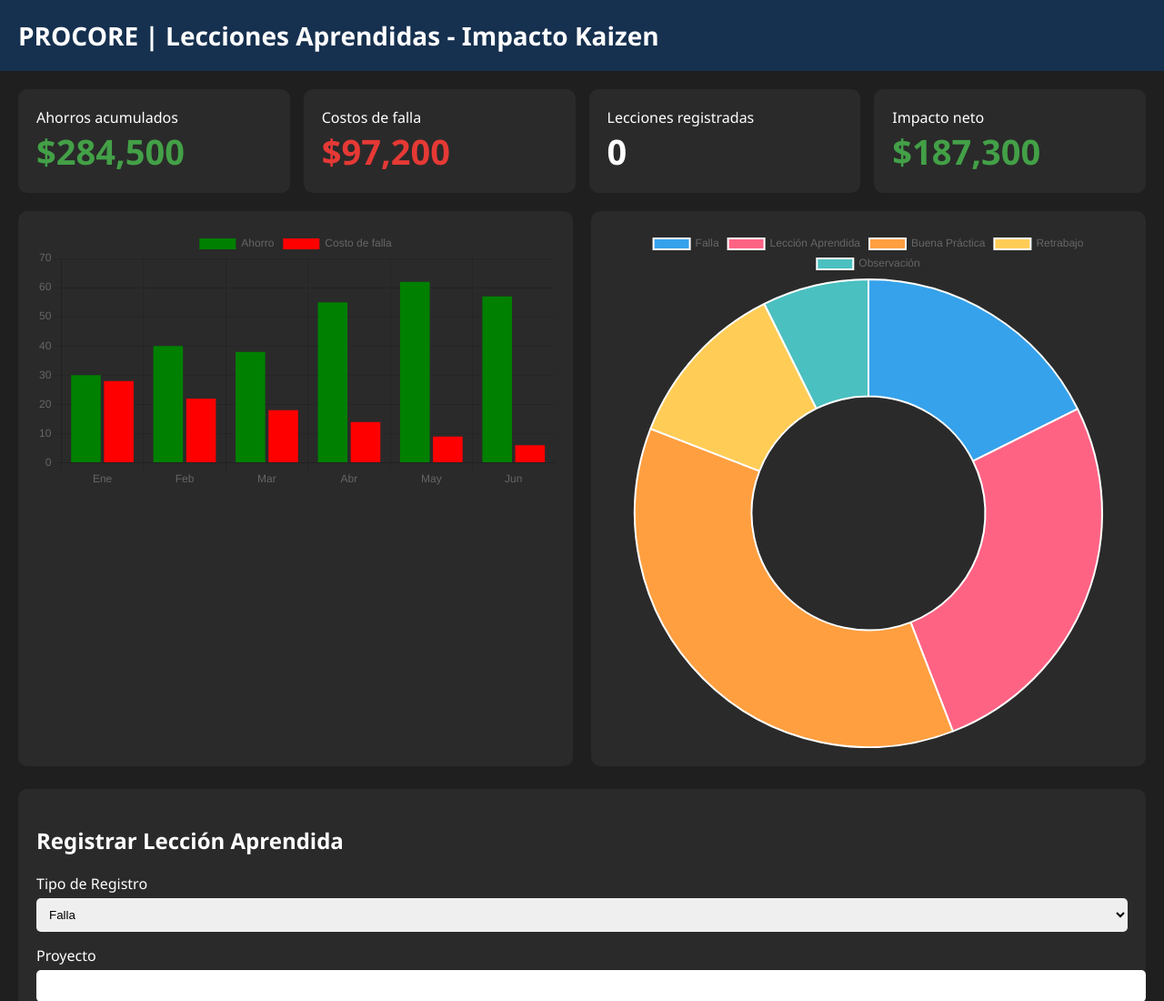
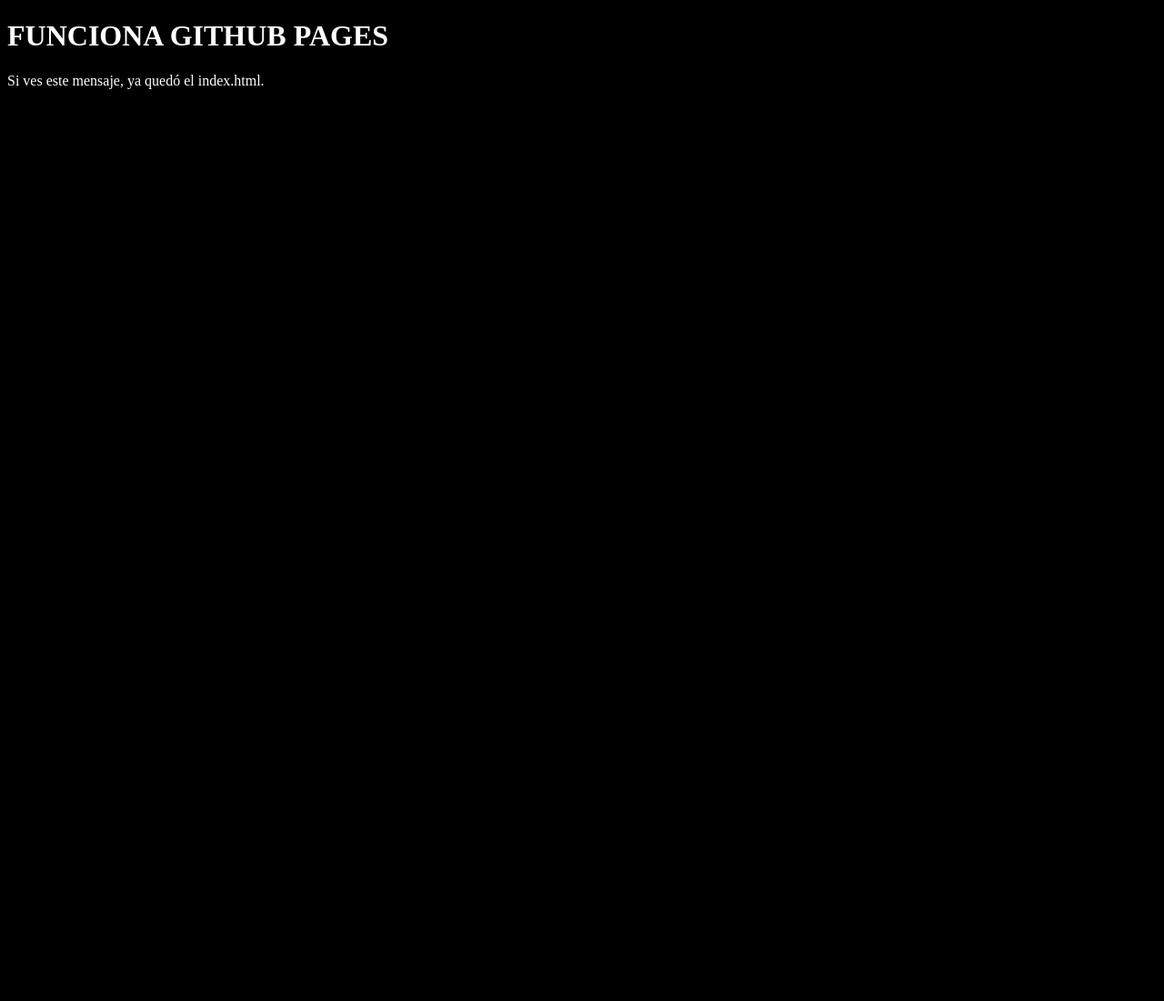
Before and after one commit to Jeremy-Lom/Value-Learning-System, a plain HTML site: page index.html in a window 1280 px wide. Shown: the top 1100 px of the page at 91% size. After the commit the page ends 800 px from the top, so only its background shows below. Drawn offline with nearby package versions, Linux system fonts and the light colour scheme.

Commit message:
Update index.html

```diff
--- a/index.html
+++ b/index.html
@@ -1,410 +1,10 @@
 <!DOCTYPE html>
-<html lang="es">
+<html>
 <head>
-<meta charset="UTF-8">
-<meta name="viewport" content="width=device-width, initial-scale=1.0">
-<title>PROCORE | Lecciones Aprendidas</title>
-
-<script src="https://cdn.jsdelivr.net/npm/chart.js"></script>
-
-<style>
-
-body{
-
-    background:#1f1f1f;
-
-    color:white;
-
-    font-family:Segoe UI;
-
-    margin:0;
-
-}
-
-.header{
-
-    background:#16304f;
-
-    padding:20px;
-
-    font-size:28px;
-
-    font-weight:bold;
-
-}
-
-.container{
-
-    padding:20px;
-
-}
-
-.cards{
-
-    display:grid;
-
-    grid-template-columns:repeat(4,1fr);
-
-    gap:15px;
-
-}
-
-.card{
-
-    background:#2a2a2a;
-
-    border-radius:10px;
-
-    padding:20px;
-
-}
-
-.valor{
-
-    font-size:38px;
-
-    font-weight:bold;
-
-}
-
-.green{
-
-    color:#43a047;
-
-}
-
-.red{
-
-    color:#e53935;
-
-}
-
-.white{
-
-    color:white;
-
-}
-
-.grid{
-
-    display:grid;
-
-    grid-template-columns:1fr 1fr;
-
-    gap:20px;
-
-    margin-top:20px;
-
-}
-
-.chart-container{
-
-    background:#2a2a2a;
-
-    border-radius:10px;
-
-    padding:20px;
-
-}
-
-.formulario{
-
-    margin-top:25px;
-
-    background:#2a2a2a;
-
-    border-radius:10px;
-
-    padding:20px;
-
-}
-
-input,select,textarea{
-
-    width:100%;
-
-    padding:10px;
-
-    margin-top:5px;
-
-    margin-bottom:15px;
-
-    border:none;
-
-    border-radius:5px;
-
-}
-
-button{
-
-    background:#1976d2;
-
-    color:white;
-
-    border:none;
-
-    padding:12px 20px;
-
-    border-radius:5px;
-
-    cursor:pointer;
-
-}
-
-table{
-
-    width:100%;
-
-    margin-top:20px;
-
-    border-collapse:collapse;
-
-}
-
-th,td{
-
-    border:1px solid #444;
-
-    padding:10px;
-
-}
-
-th{
-
-    background:#16304f;
-
-}
-</style>
-
+<title>Prueba</title>
 </head>
-
-<body>
-
-<div class="header">
-
-PROCORE | Lecciones Aprendidas - Impacto Kaizen
-</div>
-
-<div class="container">
-
-<div class="cards">
-
-<div class="card">
-
-Ahorros acumulados
-<div class="valor green">$284,500</div>
-</div>
-
-<div class="card">
-
-Costos de falla
-<div class="valor red">$97,200</div>
-</div>
-
-<div class="card">
-
-Lecciones registradas
-<div class="valor white" id="totalRegistros">0</div>
-</div>
-
-<div class="card">
-
-Impacto neto
-<div class="valor green">$187,300</div>
-</div>
-
-</div>
-
-<div class="grid">
-
-<div class="chart-container">
-<canvas id="grafica1"></canvas>
-</div>
-
-<div class="chart-container">
-<canvas id="grafica2"></canvas>
-</div>
-
-</div>
-
-<div class="formulario">
-
-<h2>Registrar Lección Aprendida</h2>
-
-<label>Tipo de Registro</label>
-<select id="tipo">
-<option>Falla</option>
-<option>Lección Aprendida</option>
-<option>Buena Práctica</option>
-<option>Retrabajo</option>
-<option>Observación</option>
-</select>
-
-<label>Proyecto</label>
-<input id="proyecto">
-
-<label>Departamento</label>
-<select id="departamento">
-<option>Producción</option>
-<option>Ingeniería HVAC</option>
-<option>Ingeniería F&P</option>
-<option>Compras</option>
-<option>Calidad</option>
-<option>Procesos</option>
-<option>RH</option>
-</select>
-
-<label>Descripción</label>
-<textarea id="descripcion"></textarea>
-
-<label>Monto MXN</label>
-<input type="number" id="monto">
-
-<button onclick="guardarRegistro()">
-
-Guardar Registro
-</button>
-
-</div>
-
-<table>
-
-<thead>
-<tr>
-<th>Tipo</th>
-<th>Proyecto</th>
-<th>Departamento</th>
-<th>Monto</th>
-<th>Descripción</th>
-</tr>
-</thead>
-
-<tbody id="tablaRegistros">
-
-</tbody>
-
-</table>
-
-</div>
-
-<script>
-
-let registros=[];
-
-function guardarRegistro(){
-
-const registro={
-
-tipo:document.getElementById('tipo').value,
-
-proyecto:document.getElementById('proyecto').value,
-
-departamento:document.getElementById('departamento').value,
-
-monto:document.getElementById('monto').value,
-
-descripcion:document.getElementById('descripcion').value
-
-};
-
-registros.push(registro);
-
-actualizarTabla();
-
-document.getElementById("totalRegistros").innerText=registros.length;
-
-}
-
-function actualizarTabla(){
-
-let html="";
-
-registros.forEach(r=>{
-
-html+=`
-<tr>
-<td>${r.tipo}</td>
-<td>${r.proyecto}</td>
-<td>${r.departamento}</td>
-<td>$${r.monto}</td>
-<td>${r.descripcion}</td>
-</tr>
-
-`;
-
-});
-
-document.getElementById("tablaRegistros").innerHTML=html;
-
-}
-
-new Chart(document.getElementById('grafica1'),{
-
-type:'bar',
-
-data:{
-
-labels:['Ene','Feb','Mar','Abr','May','Jun'],
-
-datasets:[
-
-{
-
-label:'Ahorro',
-
-data:[30,40,38,55,62,57],
-
-backgroundColor:'green'
-
-},
-
-{
-
-label:'Costo de falla',
-
-data:[28,22,18,14,9,6],
-
-backgroundColor:'red'
-
-}
-
-]
-
-}
-
-});
-
-new Chart(document.getElementById('grafica2'),{
-
-type:'doughnut',
-
-data:{
-
-labels:[
-
-'Falla',
-
-'Lección Aprendida',
-
-'Buena Práctica',
-
-'Retrabajo',
-
-'Observación'
-
-],
-
-datasets:[{
-
-data:[12,18,25,8,5]
-
-}]
-
-}
-
-});
-
-</script>
-
+<body style="background:black;color:white;">
+<h1>FUNCIONA GITHUB PAGES</h1>
+<p>Si ves este mensaje, ya quedó el index.html.</p>
 </body>
 </html>
```
